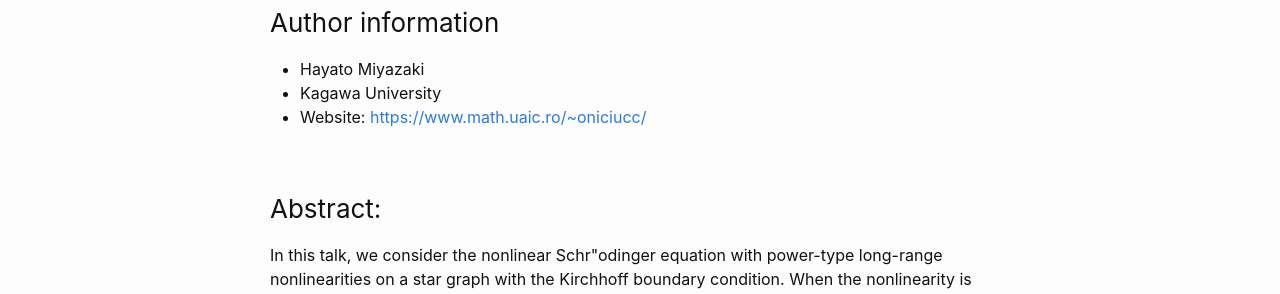
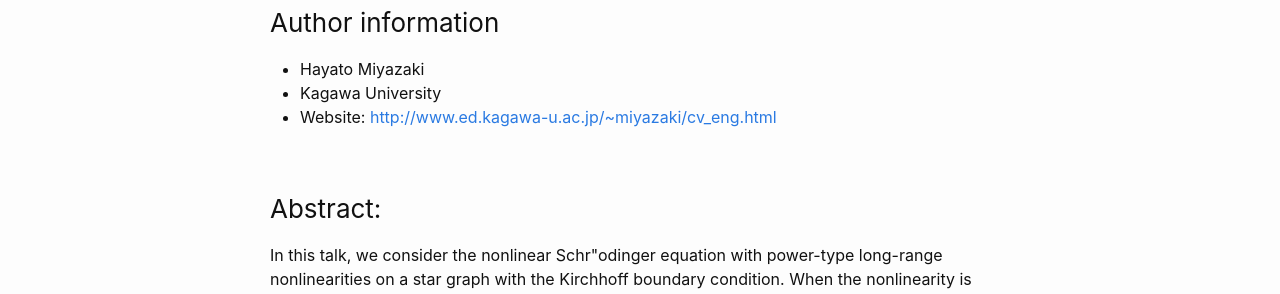
Before and after one commit to wcasper/geometry-seminar, a Jekyll site: the page built from _posts/2021-09-10-Talk-02.md, in a window 1280 px wide. Shown: the part 330-624 px from the top of the page. Built offline with Jekyll 4.4.1, drawn with Linux system fonts in a browser that asks for light colours; part of the change alters nothing that is shown.

Commit message:
fixed link

```diff
--- a/_posts/2021-09-10-Talk-02.md
+++ b/_posts/2021-09-10-Talk-02.md
@@ -6,7 +6,7 @@ title: Asymptotic behavior of solutions to the long-range nonlinear Schrodinger
 ### Author information
 * Hayato Miyazaki
 * Kagawa University
-* Website: [https://www.math.uaic.ro/~oniciucc/](https://www.math.uaic.ro/~oniciucc/)
+* Website: [http://www.ed.kagawa-u.ac.jp/~miyazaki/cv_eng.html](http://www.ed.kagawa-u.ac.jp/~miyazaki/cv_eng.html)
 
 ### Abstract:
 
```
